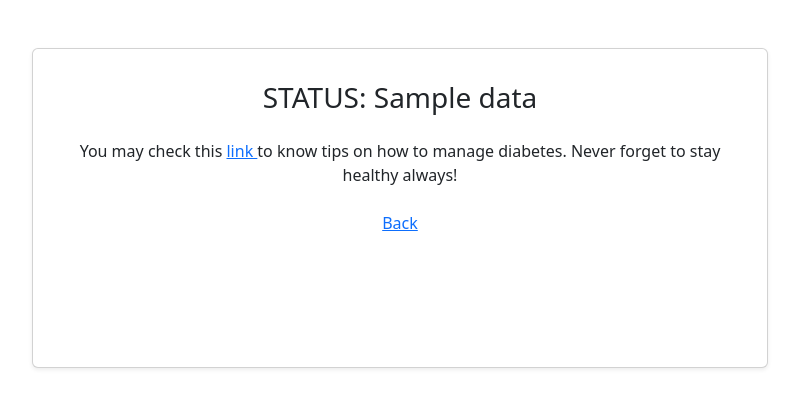
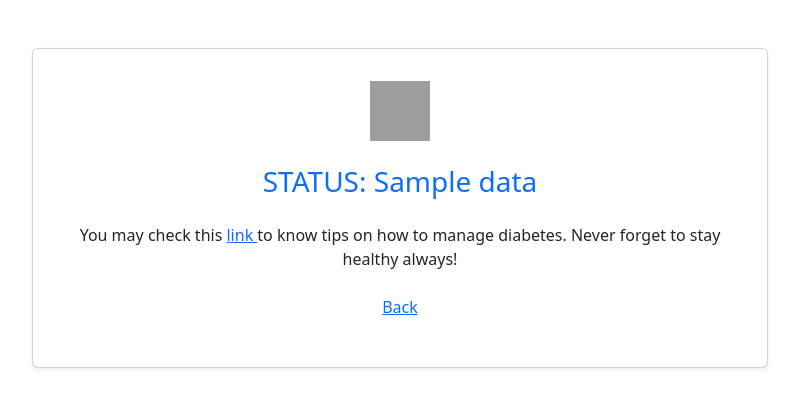
Before and after one commit to duaneywadey/TheAIDoctor, a Flask app: template templates/diabetesResult.html in a window 1280 px wide. Shown: the part 56-464 px from the top of the page, without its empty margins (240-1039 px from the left). Run offline with Flask 2, Linux system fonts and the light colour scheme; the template is opened without the code that fills it: most values are stand-ins (such as "Sample title", 1, 10 or a date in 2020); parts of the project's set-up code (start-up, migrations or seed data) failed here and were passed over; some libraries are stand-ins or nearby versions; grey boxes are pictures that could not be loaded.

Commit message:
updated the diabetes prediction model

```diff
--- a/app.py
+++ b/app.py
@@ -3,7 +3,7 @@ from sklearn.preprocessing import StandardScaler
 import joblib
 import numpy as np
 
-model = joblib.load('new_ml_model_diabetes')
+model = joblib.load('ml_model_diabetes')
 heartDiseaseModel = joblib.load('ml_model_heart_disease')
 
 app = Flask(__name__)
@@ -73,11 +73,11 @@ def showHeartDiseaseResult():
 
 	heartPred = heartDiseaseModel.predict(heartArr)
 
-	if heartPred[0] == 0:
-		result = "SAFE"
+	if heartPred[0] == 1:
+		result = "HAS A HEART DISEASE"
 
 	else:
-		result = "HAS A HEART DISEASE"
+		result = "SAFE"
 
 
 	return render_template('heartResult.html', data=result)
--- a/templates/diabetesResult.html
+++ b/templates/diabetesResult.html
@@ -79,9 +79,20 @@
 	    <div class="col-md-8 mt-4">
 	        <div class="card shadow-sm p-3 mb-5 bg-white rounded" style="height: 40vh; ">
 		         <div class="card-body">
-		            <h3 class="card-title text-center">STATUS: {{data}}</h3>
-		            <p class="text-center mt-4">You may check this <a href="https://www.mayoclinic.org/diseases-conditions/diabetes/in-depth/diabetes-management/art-20047963">link </a>to know tips on how to manage diabetes. Never forget to stay healthy always!</p>
-		            <a href="javascript:window.history.back();"><p class="text-center mt-4">Back</p></a>
+
+                {% if data == "HAS DIABETES" %}
+                  <img src="https://www.svgrepo.com/show/16084/doctor.svg" width="60" height="60" class="d-block mx-auto" alt="">
+  		            <h3 class="card-title text-center text-danger mt-4">STATUS: {{data}}</h3>
+  		            <p class="text-center mt-4">You may check this <a href="https://www.mayoclinic.org/diseases-conditions/diabetes/in-depth/diabetes-management/art-20047963">link </a>to know tips on how to manage diabetes. Never forget to stay healthy always!</p>
+  		            <a href="javascript:window.history.back();"><p class="text-center mt-4">Back</p></a>
+                {% else %}
+                  <img src="https://www.svgrepo.com/show/16084/doctor.svg" width="60" height="60" class="d-block mx-auto" alt="">
+                  <h3 class="card-title text-center text-primary mt-4">STATUS: {{data}}</h3>
+                  <p class="text-center mt-4">You may check this <a href="https://www.mayoclinic.org/diseases-conditions/diabetes/in-depth/diabetes-management/art-20047963">link </a>to know tips on how to manage diabetes. Never forget to stay healthy always!</p>
+                  <a href="javascript:window.history.back();"><p class="text-center mt-4">Back</p></a>
+                {% endif %}
+
+
 		        </div>
 	    	</div>
 		</div>
```
Also changed, not shown: templates/heartResult.html (+12 -2 lines), 2 other files.
